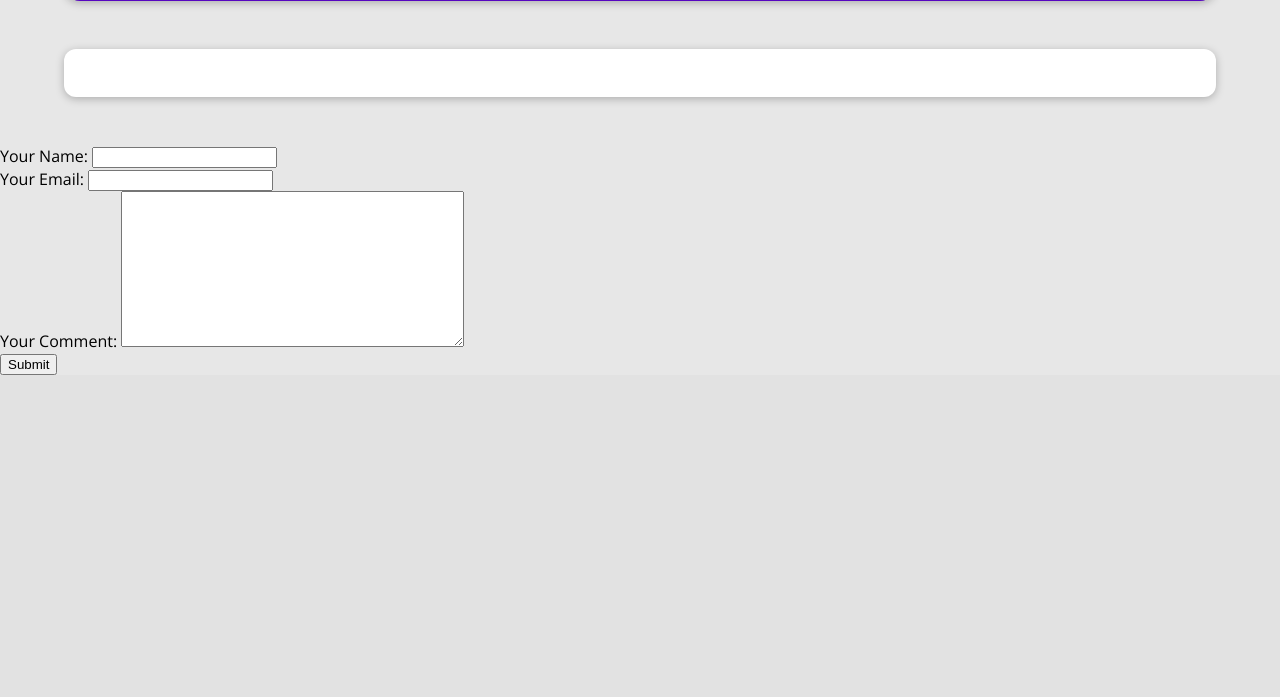
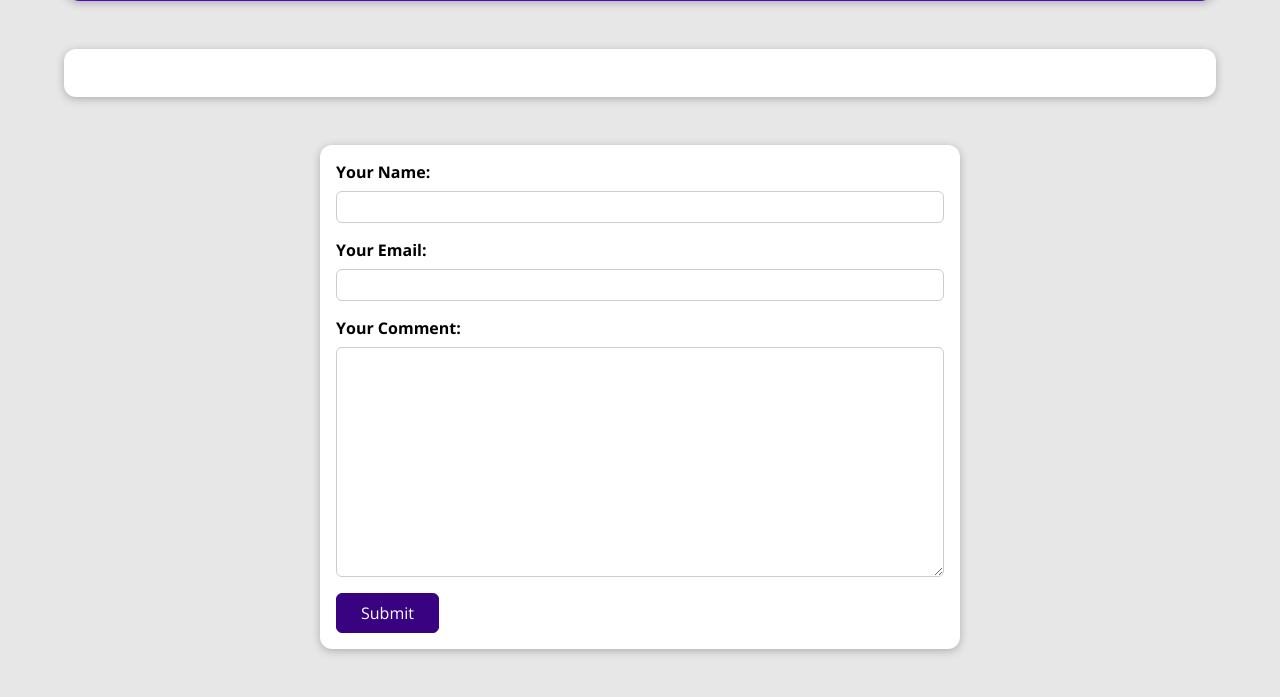
Before and after one commit to rezamousavi99/FastFood_site, a Django app: template store/templates/store/product_detail.html in a window 1280 px wide. Shown: the part 479-1176 px from the top of the page. Before the commit the page ends 854 px from the top, so only its background shows below. Run offline with Django 4.2, Linux system fonts and the light colour scheme; the template is opened without the code that fills it: values that come from a table or form of the project are taken from there, others are empty.

Commit message:
comment style

```diff
--- a/store/static/store/product-detail.css
+++ b/store/static/store/product-detail.css
@@ -73,3 +73,50 @@ body {
     padding: 0.5rem 1rem;
     border-radius: 8px;
   }
+
+  #comment-form{
+    margin: 3rem auto;
+    width: 90%;
+    max-width: 40rem;
+    box-shadow: 0 2px 8px rgba(0, 0, 0, 0.25);
+    border-radius: 12px;
+    background-color: white;
+    padding: 1rem;
+  }
+
+
+  .form-control {
+    margin-bottom: 1rem;
+  }
+
+  .form-control label{
+    display: block;
+    font-weight: bold;
+    margin-bottom: 0.5rem;
+  }
+
+  .form-control input,
+  .form-control textarea{
+    width: 100%;
+    display: block;
+    border-radius: 6px;
+    padding: 0.25rem;
+    font: inherit;
+    border: 1px solid #ccc;
+  }
+
+  #comment-form button {
+    font: inherit;
+    background-color: #390281;
+    color: white;
+    border: 1px solid #390281;
+    padding: 0.5rem 1.5rem;
+    border-radius: 6px;
+    cursor: pointer;
+  }
+
+  #comment-form button:hover,
+  #comment-form button:active {
+    background-color: #4f0ba7;
+    border-color: #4f0ba7;
+  }
--- a/store/templates/store/product_detail.html
+++ b/store/templates/store/product_detail.html
@@ -31,7 +31,7 @@
         <form action="{% url "product-detail" product.slug %}" method="POST">
             {% csrf_token %}
             {% for field in comment_form %}
-                <div>
+                <div class="form-control">
                     {{ field.label_tag }}
                     {{ field }}
                     {{ field.errors }}
```
